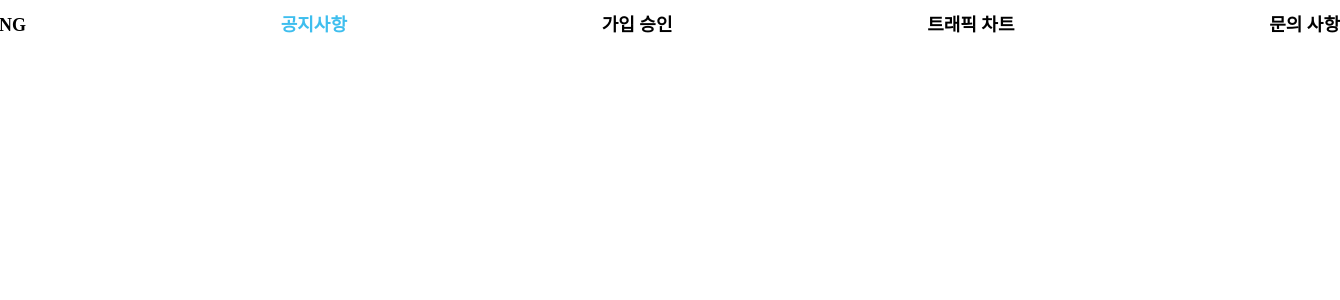
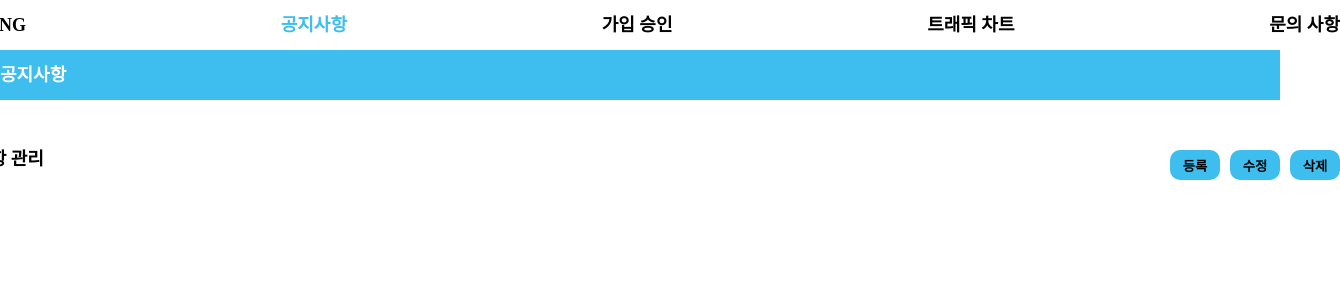
Before and after one commit to Ssadang/ssadang-frontend-web, a React (Create React App) app: page /notice in a window 1280 px wide. Shown: the top 300 px of the page, 1340 px wide, since content can reach past the window. Built offline with nearby package versions, Linux system fonts and the light colour scheme.

Commit message:
Design: 관리자 공지사항 페이지 레이아웃 설계

```diff
--- a/src/App.js
+++ b/src/App.js
@@ -5,6 +5,7 @@ import reset from 'styled-reset';
 import { Route, Routes, useLocation } from 'react-router-dom';
 import AuthRoute from './routes/AuthRoute/AuthRoute';
 import Header from './layouts/Header/Header';
+import NoticeRoute from './routes/NoticeRoute/NoticeRoute';
 
 const GlobalStyle = createGlobalStyle`${reset}`;
 
@@ -20,6 +21,7 @@ function App() {
           <Route path='/*' element={
             <>
               <AuthRoute />
+              <NoticeRoute />
             </>
           }/>
         </Routes>
--- a/src/components/SubmitButtonComponent/style.js
+++ b/src/components/SubmitButtonComponent/style.js
@@ -7,8 +7,7 @@ export const SubmitButton = styled.button`
     border: none;
     border-radius: 10px;
     width: 100%;
-    height: 50px;
-    font-size: 26px;
+    height: 100%;
     font-weight: bold;
     color: #000000;
     background-color: #3ebeee;
--- /dev/null
+++ b/src/pages/NoticePage/NoticePage.jsx
@@ -0,0 +1,33 @@
+import React from 'react';
+import { ButtonLayout, ButtonListContainer, Container, ManageContainer, ManageContainerTitle, ManageContainerTop, NoticeHeaderContainer, NoticeHeaderTitle } from './style';
+import SubmitButtonComponent from '../../components/SubmitButtonComponent/SubmitButtonComponent';
+
+function NoticePage() {
+  return (
+    <>
+      <Container>
+        <NoticeHeaderContainer>
+          <NoticeHeaderTitle>공지사항</NoticeHeaderTitle>
+        </NoticeHeaderContainer>
+        <ManageContainer>
+          <ManageContainerTop>
+            <ManageContainerTitle>공지사항 관리</ManageContainerTitle>
+            <ButtonListContainer>
+              <ButtonLayout>
+                <SubmitButtonComponent onClick={() => {alert('등록 버튼 클릭')}} text='등록'/>
+              </ButtonLayout>
+              <ButtonLayout>
+                <SubmitButtonComponent onClick={() => {alert('수정 버튼 클릭')}} text='수정'/>
+              </ButtonLayout>
+              <ButtonLayout>
+                <SubmitButtonComponent onClick={() => {alert('삭제 버튼 클릭')}} text='삭제'/>
+              </ButtonLayout>
+            </ButtonListContainer>
+          </ManageContainerTop>
+        </ManageContainer>
+      </Container>
+    </>
+  )
+}
+
+export default NoticePage;
--- /dev/null
+++ b/src/pages/NoticePage/style.js
@@ -0,0 +1,58 @@
+import styled from "styled-components";
+
+export const Container = styled.div`
+    margin-top: 50px;
+    display: flex;
+    justify-content: center;
+    align-items: center;
+    flex-direction: column;
+`;
+
+export const NoticeHeaderContainer = styled.div`
+    width: 100vw;
+    height: 50px;
+    display: flex;
+    justify-content: center;
+    align-items: center;
+    background-color: #3ebeee;
+`;
+
+export const NoticeHeaderTitle = styled.div`
+    width: 1400px;
+    height: 100%;
+    display: flex;
+    justify-content: space-between;
+    align-items: center;
+    font-size: 18px;
+    font-weight: bold;
+    color: white;
+`;
+
+export const ManageContainer = styled.div`
+    width: 1400px;
+    display: flex;
+    flex-direction: column;
+    padding-top: 50px;
+`;
+
+export const ManageContainerTop = styled.div`
+    width: 100%;
+    display: flex;
+    justify-content: space-between;
+`;
+
+export const ManageContainerTitle = styled.div`
+    font-size: 18px;
+    font-weight: bold;
+`;
+
+export const ButtonListContainer = styled.div`
+    display: flex;
+    gap: 10px;
+`;
+
+export const ButtonLayout = styled.div`
+    width: 50px;
+    height: 30px;
+    font-size: 18px;
+`;
--- /dev/null
+++ b/src/routes/NoticeRoute/NoticeRoute.jsx
@@ -0,0 +1,15 @@
+import React from 'react'
+import { Route, Routes } from 'react-router-dom';
+import NoticePage from '../../pages/NoticePage/NoticePage';
+
+function NoticeRoute() {
+  return (
+    <>
+        <Routes>
+            <Route path='/notice' element={<NoticePage />} />
+        </Routes>
+    </>
+  )
+}
+
+export default NoticeRoute;
--- /dev/null
+++ b/src/routes/NoticeRoute/style.js
@@ -0,0 +1 @@
+import styled from "styled-components";
```
